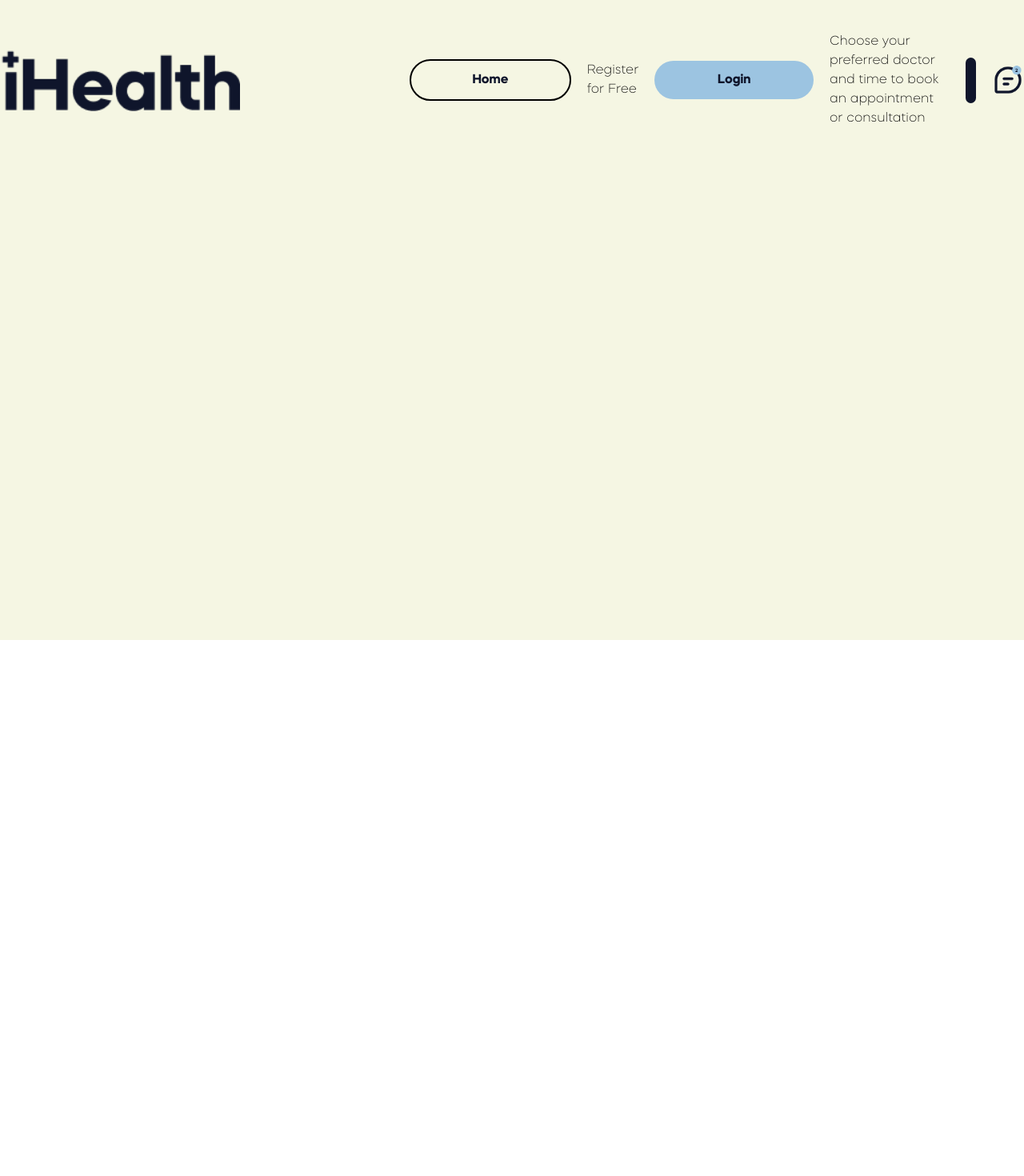
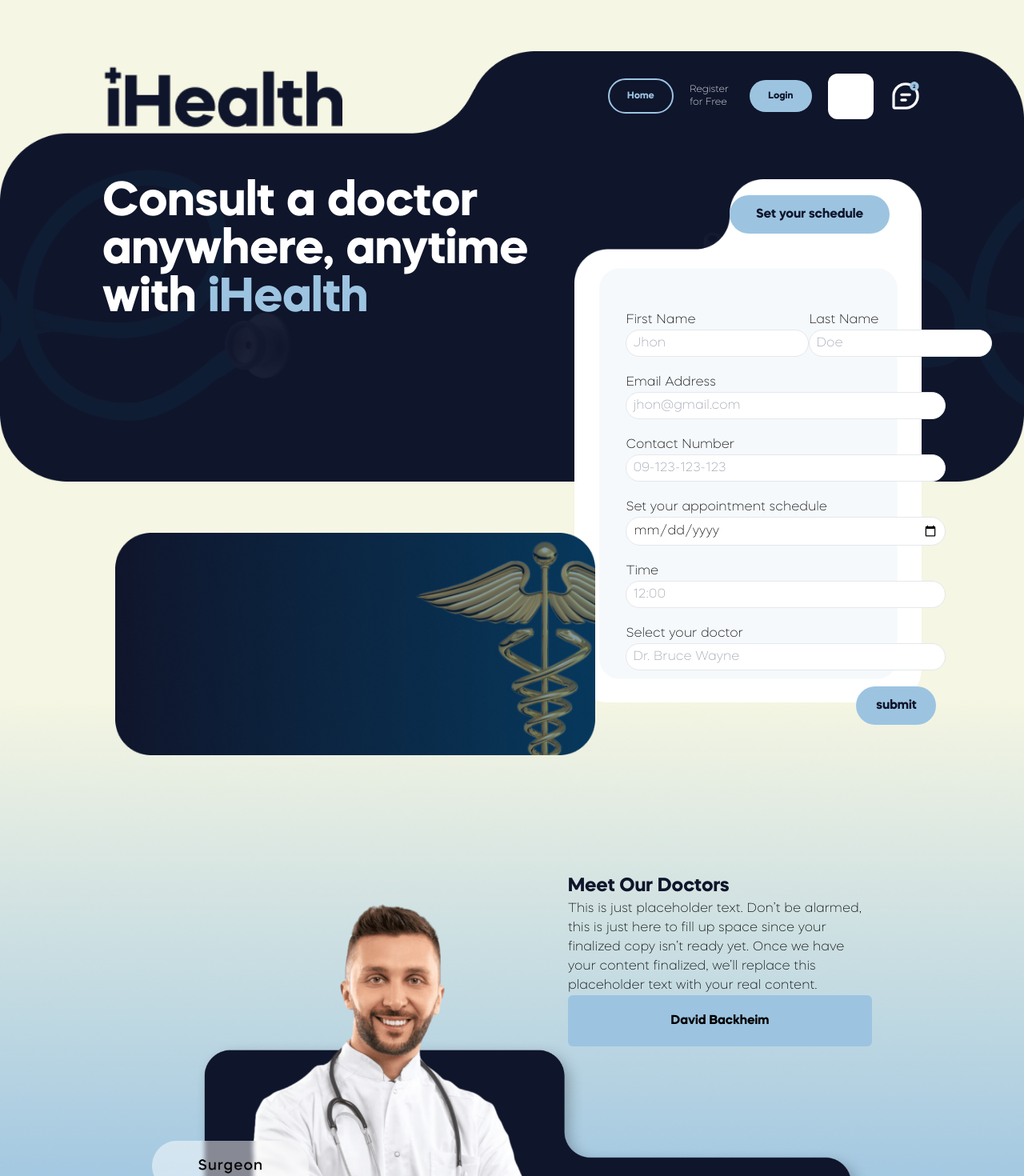
Before and after one commit to blahbalhabl/raite-site, a React (Vite) app: page /appointment in a window 1280 px wide. Shown: the top 1470 px of the page at 80% size. Before the commit the page ends 800 px from the top, so only its background shows below. Built offline with nearby package versions, Linux system fonts and the light colour scheme.

Commit message:
appointment

```diff
--- /dev/null
+++ b/src/components/RegisterForm.jsx
@@ -0,0 +1,87 @@
+import REGISTER_BG from "../assets/images/Appointment contact 1.png";
+import Button from "./Button";
+
+const RegisterForm = () => {
+  return (
+    <div className="max-w-[600px] relative">
+      <Button
+        label={"Set your schedule"}
+        type={"primary"}
+        className={"absolute !w-[200px] top-5 right-10"}
+      />
+      <img
+        src={REGISTER_BG}
+        alt="img"
+        className="object-contain h-full w-full "
+      />
+      <form className="absolute top-36 left-11 flex flex-col gap-5 font-normal p-5">
+        <div className="flex items-center">
+          <div className="">
+            <label htmlFor="first-name">First Name</label>
+            <input
+              type="text"
+              className="border p-1 rounded-full px-2"
+              placeholder="Jhon"
+            />
+          </div>
+          <div className="">
+            <label htmlFor="last-name">Last Name</label>
+            <input
+              type="text"
+              className="border p-1 rounded-full px-2"
+              placeholder="Doe"
+            />
+          </div>
+        </div>
+
+        <div className="flex flex-col">
+          <label htmlFor="last-name">Email Address</label>
+          <input
+            type="text"
+            className="border p-1 rounded-full px-2 max-w-[400px]"
+            placeholder="jhon@gmail.com"
+          />
+        </div>
+        <div className="flex flex-col">
+          <label htmlFor="last-name">Contact Number</label>
+          <input
+            type="text"
+            className="border p-1 rounded-full px-2 max-w-[400px]"
+            placeholder="09-123-123-123"
+          />
+        </div>
+        <div className="flex flex-col">
+          <label htmlFor="last-name">Set your appointment schedule</label>
+          <input
+            type="date"
+            className="border p-1 rounded-full px-2 max-w-[400px]"
+            placeholder=""
+          />
+        </div>
+        <div className="flex flex-col">
+          <label htmlFor="last-name">Time</label>
+          <input
+            type="text"
+            className="border p-1 rounded-full px-2 max-w-[400px]"
+            placeholder="12:00"
+          />
+        </div>
+        <div className="flex flex-col">
+          <label htmlFor="last-name">Select your doctor</label>
+          <input
+            type="text"
+            className="border p-1 rounded-full px-2 max-w-[400px]"
+            placeholder="Dr. Bruce Wayne"
+          />
+        </div>
+        <Button
+          label={"submit"}
+          type={"primary"}
+          className={"!w-[100px] relative left-72"}
+        />
+      </form>
+    </div>
+  );
+};
+
+export default RegisterForm;
--- a/src/pages/Appointment.jsx
+++ b/src/pages/Appointment.jsx
@@ -1,13 +1,19 @@
 import Button from "../components/Button";
-import MESSAGE from "../assets/images/chat notif black.png";
+import MESSAGE from "../assets/images/chat notif white.png";
 import LOGO_BLACK from "../assets/images/Logo Black.png";
 import { useNavigate } from "react-router-dom";
+import GROUP_131 from "../assets/images/group 131.png";
+import RegisterForm from "../components/RegisterForm";
+import APPOINTMENT_BG from "../assets/images/Appointment hero section.png";
+import DOCTOR_BG from "../assets/images/Meet the doctor background.png";
+import MEET_THE_DOCTOR from "../assets/images/Meet the doctor.png";
 
 const Appointment = () => {
   const nav = useNavigate();
   return (
-    <div className="bg-secondary-tone-1 h-screen flex flex-col items-center">
-      <div className="flex justify-between ">
+    <>
+      <div className=" flex flex-col h-screen bg-secondary-tone-1  items-center p-5 relative">
+        <div className="flex justify-between w-[80%] absolute z-10">
           <div className="w-full max-w-[300px] h-[200px] ">
             <img
               src={LOGO_BLACK}
@@ -15,19 +21,71 @@ const Appointment = () => {
               className="w-full h-full object-contain"
             />
           </div>
-        <div className="flex gap-5 items-center max-w-[60%]">
-          <Button label={"Home"} handleClick={() => nav("/")} />
-          <span>Register for Free</span>
-          <Button label="Login" type={"primary"} />
-          <p>
-            Choose your preferred doctor and time to book an appointment or
-            consultation
-          </p>
-          <div className="h-[57px] w-[57px] bg-primary rounded-xl" />
+          <div className="flex gap-5 items-center max-w-[60%] ">
+            <Button
+              label={"Home"}
+              className={
+                "flex-1 text-xs border-secondary text-secondary hover:text-white hover:border-white"
+              }
+              handleClick={() => nav("/")}
+            />
+            <span className={"flex-1 text-xs text-white cursor-pointer"}>
+              Register for Free
+            </span>
+            <Button
+              className={"flex-1 text-xs"}
+              label="Login"
+              type={"primary"}
+            />
+            <div className="h-[57px] w-[57px] bg-white rounded-xl" />
             <img src={MESSAGE} alt="message" className="objec-contain h-10" />
           </div>
         </div>
+        <img src={GROUP_131} alt="img" className="absolute top-16" />
+        <div className="absolute top-56 w-[80%] flex">
+          <h1 className="font-bold text-6xl font-mazzard-bold text-white w-[700px]">
+            Consult a doctor anywhere, anytime with{" "}
+            <span className="text-secondary">iHealth</span>
+          </h1>
+          <RegisterForm />
         </div>
+        <div className="left-36 absolute -bottom-36">
+          <img
+            src={APPOINTMENT_BG}
+            alt="bg"
+            className="h-full w-[600px] object-contain"
+          />
+        </div>
+      </div>
+      <div className="h-screen bg-secondary-tone-1 relative -z-10 flex justify-center items-center">
+        <div className="z-10">
+          <div className="w-[900px] flex justify-end relative">
+            <div className="w-[380px] z-10">
+              <h1 className="font-mazzard-bold text-primary text-2xl">
+                Meet Our Doctors
+              </h1>
+              <p>
+                This is just placeholder text. Don’t be alarmed, this is just
+                here to fill up space since your finalized copy isn’t ready yet.
+                Once we have your content finalized, we’ll replace this
+                placeholder text with your real content.
+              </p>
+              <div className=" bg-secondary p-5 rounded-md text-center font-mazzard-bold">
+                David Backheim
+              </div>
+            </div>
+            <img src={MEET_THE_DOCTOR} alt="doctor" className="absolute" />
+          </div>
+        </div>
+        <div className=" absolute w-full  h-full ">
+          <img
+            src={DOCTOR_BG}
+            alt="doctor"
+            className="h-full w-full object-contain"
+          />
+        </div>
+      </div>
+    </>
   );
 };
 
```
Lines whose indentation alone changed are shown as unchanged.
